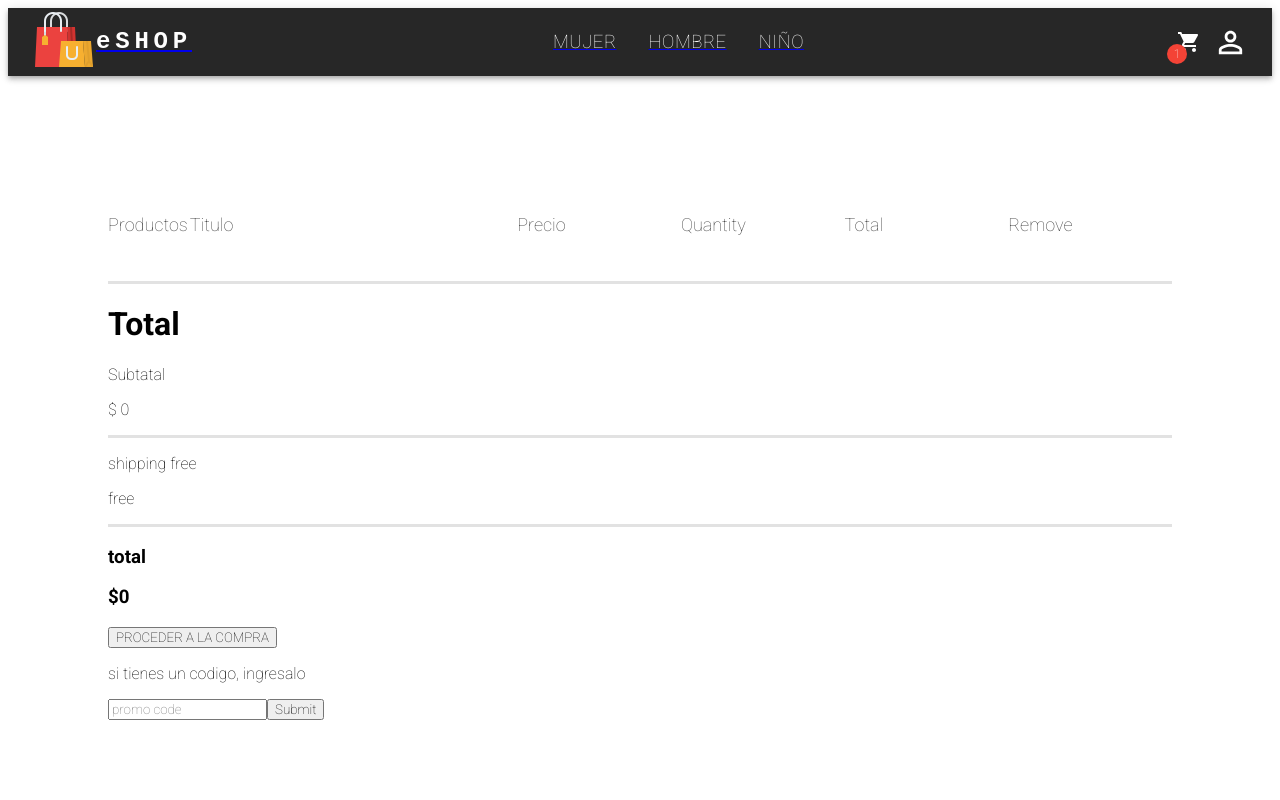
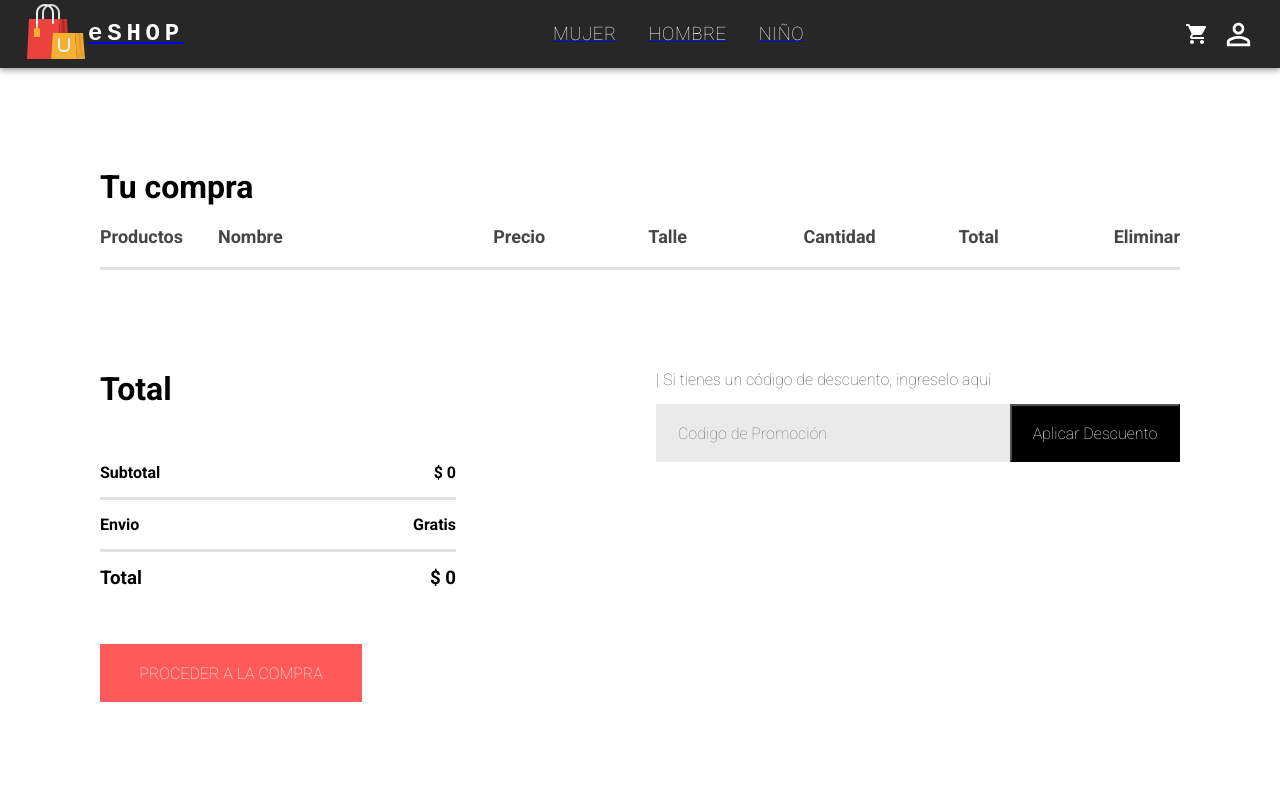
Before and after one commit to facup14dev/Coderhouse-React, a React (Vite) app: page /cart in a window 1280 px wide. Shown: the top 800 px of the page. Built offline with nearby package versions, Linux system fonts and the light colour scheme.

Commit message:
pruebas 10

```diff
--- a/src/components/Cart.css
+++ b/src/components/Cart.css
@@ -1,30 +1,34 @@
 .cartitems {
     margin: 100px;
 }
+
 .cartitems hr{
     height: 3px;
     background: #e2e2e2;
     border: 0;
 }
 
+
+
 .cartitems-format-main {
     display: grid;
-    grid-template-columns: 0.5fr 2fr 1fr 1fr 1fr 1fr;
+    grid-template-columns: 0.5fr 2fr 1fr 1fr 1fr 1fr 0.5fr;
     align-items: center;
-    gap: 75;
+    gap: 35px;
     padding: 20px 0;
     color: #454545;
     font-size: 18px;
-
+    font-weight: 600;
 }
 
 .cartitems-format {
-    font-size: 17px;
+    font-size: 20px;
 }
 
 .carticon-product-icon {
-    width: 15px;
-    margin: 0px 40px;
+    width: 120px;
+    height: 100px;
+    border-radius: 10px;
     cursor: pointer;
 }
 
--- a/src/components/Cart.jsx
+++ b/src/components/Cart.jsx
@@ -2,6 +2,7 @@ import React from 'react'
 import './Cart.css'
 import { useContext } from 'react'
 import { CartContext } from '../context/ShoppingCartContext'
+import Checkout from './Checkout'
 
 const Cart = () => {
 
@@ -9,14 +10,19 @@ const Cart = () => {
 
   return (
 
+
     <div className="cartitems">
+
+      <h1>Tu compra</h1>
+
       <div className="cartitems-format-main">
         <p>Productos</p>
-        <p>Titulo</p>
+        <p>Nombre</p>
         <p>Precio</p>
-        <p>Quantity</p>
+        <p>Talle</p>
+        <p>Cantidad</p>
         <p>Total</p>
-        <p>Remove</p>
+        <p>Eliminar</p>
       </div>
       <hr />
 
@@ -26,11 +32,12 @@ const Cart = () => {
           return (
             <div>
               <div className="cartitems-format cartitems-format-main">
-                <img src= {productos.img} alt="" className='carticon-product-icon'/>
+                <img src={productos.img} alt="" className='carticon-product-icon' />
                 <p> {productos.name} </p>
-                <p> {productos.price} </p>
+                <p> $ {productos.price} </p>
+                <p> {productos.selectedSize} </p>
                 <button className="cartitems-quantity"> {productos.cantidad} </button>
-                <p> {productos.price * productos.cantidad} </p>
+                <p> $ {productos.price * productos.cantidad} </p>
                 <p>X</p>
               </div>
               <hr />
@@ -38,37 +45,11 @@ const Cart = () => {
           )
         }
       })}
-      <div className="cartitems-down">
-        <div className="cartitems-total">
-          <h1>Total</h1>
-          <div>
-            <div className="cartitems-total-item">
-              <p>Subtatal</p>
-              <p>$ {0} </p>
-            </div>
-            <hr />
-            <div className="cartitems-total-item">
-              <p>shipping free</p>
-              <p>free</p>
-            </div>
-            <hr />
-            <div className="cartitems-total-item">
-              <h3>total</h3>
-              <h3>${0}</h3>
-            </div>
-          </div>
-          <button>PROCEDER A LA COMPRA</button>
-        </div>
-        <div className="cartitems-promocode">
-          <p>si tienes un codigo, ingresalo</p>
-          <div className="cartitems-promobox">
-            <input type="text" placeholder='promo code' />
-            <button>Submit</button>
-          </div>
-        </div>
-      </div>
+
+      <Checkout />
 
     </div>
+
 
   )
 
@@ -76,16 +57,3 @@ const Cart = () => {
 }
 
 export default Cart
-
-
-// return cart.map((productos) => {
-//   return (
-//     <div key={productos.id}>
-//       <h2> {productos.name} </h2>
-//       <h3> {productos.cantidad} </h3>
-//       <h3> </h3>
-//     </div>
-//   )
-
-
-// })
--- /dev/null
+++ b/src/components/Checkout.css
@@ -0,0 +1,68 @@
+.cartitems-down {
+    display: flex;
+    margin: 100px 0px;
+}
+
+.cartitems-total {
+    flex: 1;
+    display: flex;
+    flex-direction: column;
+    margin-right: 200px;
+    gap: 40px;
+}
+
+.cartitems-total p{
+    font-weight: 600;
+}
+
+.cartitems-total-item {
+    display: flex;
+    justify-content: space-between;
+    padding: 15px 0px;
+}
+
+.cartitems-total button{
+    width: 262px;
+    height: 58px;
+    outline: none;
+    border: none;
+    background: #ff5a5a;
+    color: #fff;
+    font-size: 16px;
+    cursor: pointer;
+}
+
+.cartitems-promocode {
+    flex: 1;
+    font-size: 16px;
+}
+
+.cartitems-promocode p {
+    color: #555;
+}
+
+.cartitems-promobox {
+    width: 504px;
+    margin-top: 15px;
+    padding-left: 20px;
+    height: 58px;
+    background: #eaeaea;
+}
+
+.cartitems-promobox input {
+    border: none;
+    outline: none;
+    background: transparent;
+    font-size: 16px;
+    width: 330px;
+    height: 50px;
+}
+
+.cartitems-promobox button {
+    width: 170px;
+    height: 58px;
+    font-size: 16px;
+    background: black;
+    color: white;
+    cursor: pointer;
+}
--- /dev/null
+++ b/src/components/Checkout.jsx
@@ -0,0 +1,38 @@
+import React from 'react'
+import './Checkout.css'
+
+const Checkout = () => {
+  return (
+    <div className="cartitems-down">
+      <div className="cartitems-total">
+        <h1>Total</h1>
+        <div>
+          <div className="cartitems-total-item">
+            <p>Subtotal</p>
+            <p>$  {0} </p>
+          </div>
+          <hr />
+          <div className="cartitems-total-item">
+            <p>Envio</p>
+            <p>Gratis</p>
+          </div>
+          <hr />
+          <div className="cartitems-total-item">
+            <h3>Total</h3>
+            <h3>$  {0}</h3>
+          </div>
+        </div>
+        <button>PROCEDER A LA COMPRA</button>
+      </div>
+      <div className="cartitems-promocode">
+        <p> | Si tienes un código de descuento, ingreselo aqui</p>
+        <div className="cartitems-promobox">
+          <input type="text" placeholder='Codigo de Promoción' />
+          <button>Aplicar Descuento</button>
+        </div>
+      </div>
+    </div>
+  )
+}
+
+export default Checkout
--- a/src/components/Footer/Footer.css
+++ b/src/components/Footer/Footer.css
@@ -1,7 +1,11 @@
 @import url('https://fonts.googleapis.com/css2?family=Roboto:ital,wght@0,100;0,700;1,300&display=swap');
+
 * {
     font-family: Roboto, sans-serif;
+    margin: 0;
+
 }
+
 
 .footer {
     display: flex;
@@ -10,14 +14,14 @@
     align-items: center;
     gap: 10px;
     background: black;
-    border-radius: 0px 0px 10px 10px;
 }
 
-.footer-logo{
+.footer-logo {
     display: flex;
     align-items: center;
     gap: 20px;
 }
+
 
 .footer-logo p {
     color: white;
@@ -34,7 +38,7 @@
     font-size: 20px;
 }
 
-.footer-links li{
+.footer-links li {
     cursor: pointer;
 }
 
@@ -49,6 +53,7 @@
     background: #fbfbfb;
     border: 1px solid #ebebeb;
 }
+
 .footer-icons-container img {
     cursor: pointer;
     height: 16px;
--- a/src/components/Footer/Footer.jsx
+++ b/src/components/Footer/Footer.jsx
@@ -4,19 +4,15 @@ import facebookIcon from '../../../public/icons/facebook.png'
 import InstagramIcon from '../../../public/icons/instagram.png'
 import PinterestIcon from '../../../public/icons/pinterest.png'
 import Logo from '../../../public/icons/logo.png'
-import { useContext } from 'react'
-import { CartContext } from '../../context/ShoppingCartContext'
 
 const Footer = () => {
 
-    const {comision} = useContext(CartContext)
 
     return (
         <div className="footer">
             <div className="footer-logo">
                 <img src={Logo} alt="" />
                 <p>eSHOP</p>
-                <p>{comision}</p>
             </div>
             <ul className="footer-links">
                 <li>Nosotros</li>
--- a/src/context/ShoppingCartContext.jsx
+++ b/src/context/ShoppingCartContext.jsx
@@ -6,7 +6,7 @@ export const ShoppingCartProvider = ({
     children }) => {
     //Espacio para crear estados, variables, funciones, etc
 
-    const [count, setCount] = useState(1)
+    const [count, setCount] = useState(0)
     const [cart, setCart] = useState([])
     const [selectedSize, setSelectedSize] = useState('S')
     const comision = 60815
```
Also changed, not shown: 1 other file (tests, documents, lock files or other folders).
